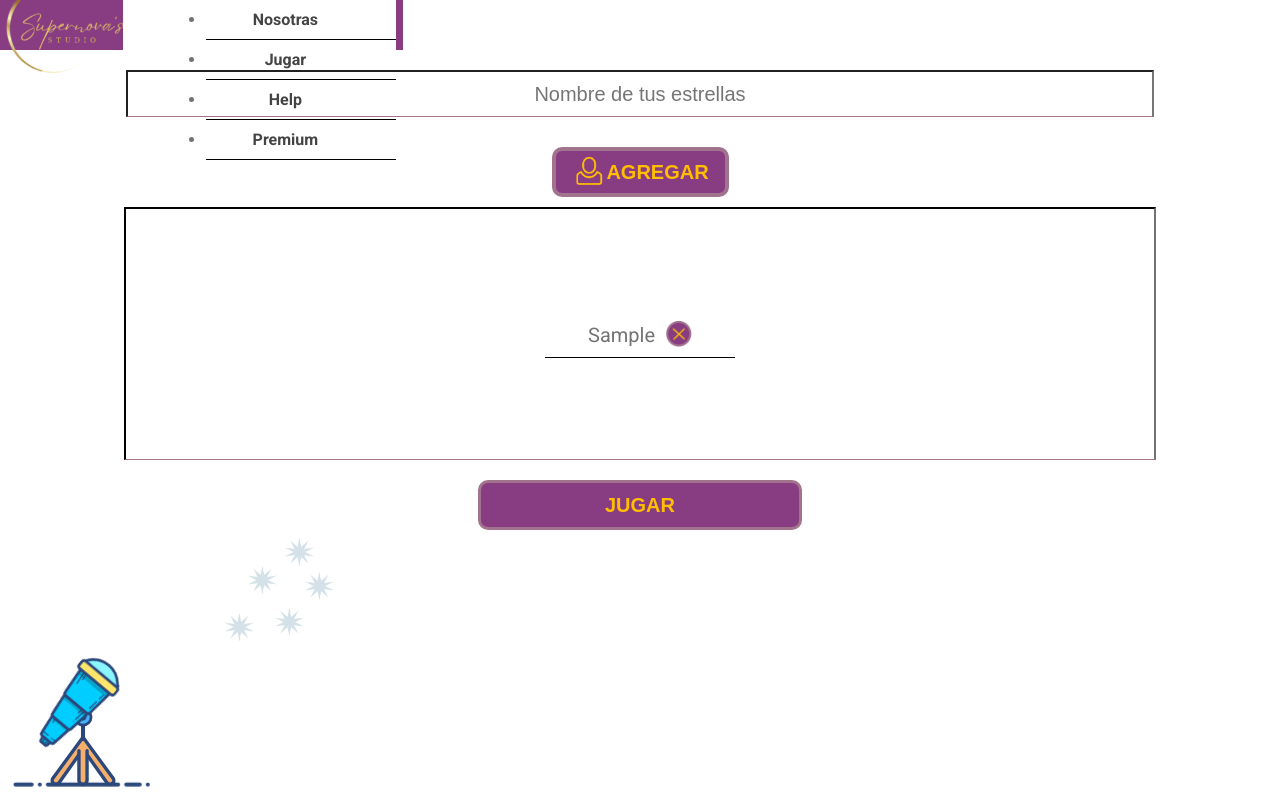
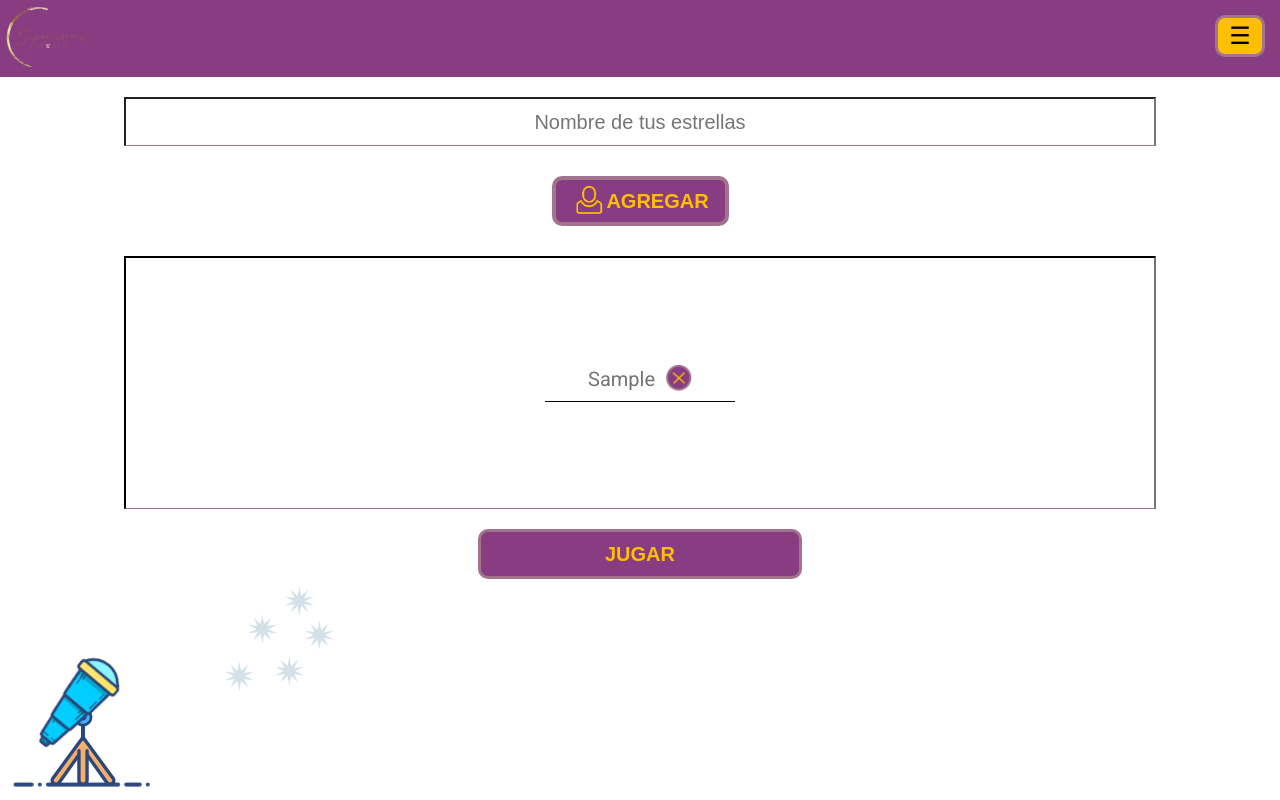
Before and after one commit to mgblanco10/wheelOfDoom, a plain HTML site: page page/index.html in a window 1280 px wide. Both pictures are taken after typing "Sample" into the empty fields and a click on the button "AGREGAR". Drawn offline with Linux system fonts and the light colour scheme.

Commit message:
wip header

```diff
--- a/page/index.html
+++ b/page/index.html
@@ -13,29 +13,30 @@
     <title>Shooting stars</title>
 </head>
   <body>
-    <header class="main-header">
-        <img class="main-logo" src="/images/logo-supernovas.png" alt="imagen del logo">
-        <nav id="nav" class="main-nav" >
-          <ul class="nav-links">
-            <li><a class="link-item" href="#">Nosotras</a></li>
-            <li><a class="link-item" href="#">Jugar</a></li>
-            <li><a class="link-item" href="#">Help</a></li>
-            <li><a class="link-item" href="#">Premium</a></li>
+    <header>
+        <a href="/index.html"><img src="/images/logo.png" alt="imagen de logo super nova`s" class="imgLogo"></a>
+        <button class="burgerMenuClose" id="button-menu-close">X</button>
+        <button class="burgerMenuOpen" id="button-menu-open">&#x2630</button>
+        <nav class="mobileMenu">
+            <ul class="navBurger" id="navBurger">
+            <li><button class="buttonMenu">Nosotras
+            </button></li>
+            <li><button class="buttonMenu">Jugar</button></li>
+            <li><button class="buttonMenu">Help</button></li>
+            <li><button class="buttonMenu">Premium</button></li>
           </ul>
-        </nav>
-        <button id="button-menu" class="button-menu">
-          &#x2630
-        </button>
-        <button class="button-menu close">X
-        </button>
+      </nav>
 
       </header>
+
   <section class="container">
     <input type="text" id="inputName" class="input" placeholder="Nombre de tus estrellas">
     <button class="btnAgree"onclick="agreeName()"><img class="user" src="/images/muñequito.png" alt="Icono de busto de persona en color sólido"> AGREGAR</button>
     <ul class="listNames" id="namesList"></ul>
     <button class="buttonPlay" onclick="playGame()">JUGAR</button>
   </section>
+
+
   <svg class="telescope" viewBox="0 0 100 100" width="180" height="180">
     <g transform="translate(5 5) scale(0.9 0.9)">
        <g class="stand">
--- a/script/script.js
+++ b/script/script.js
@@ -1,15 +1,15 @@
-var players = [];
-var playersRemoved = [];
+let players = [];
+let playersRemoved = [];
 
 function agreeName() {
-    var player = document.getElementById("inputName").value;
+    let player = document.getElementById("inputName").value;
 
     if (player !== "") {
-      var li = document.createElement("li");
+      let li = document.createElement("li");
       li.appendChild(document.createTextNode(player));
       players.push(player);
 
-      var deleteButton = document.createElement("img");
+      let deleteButton = document.createElement("img");
       deleteButton.src = "/images/close.png";
       deleteButton.alt = "Eliminar";
       deleteButton.classList.add("deleteButton");
@@ -19,7 +19,6 @@ function agreeName() {
          deleteName(this);
       };
 
-
       li.appendChild(deleteButton);
       document.getElementById("namesList").appendChild(li);
       document.getElementById("inputName").value = "";
@@ -27,7 +26,7 @@ function agreeName() {
   }
 
   function deleteName(button) {
-    var element = button.parentNode;
-    var list = element.parentNode;
+    let element = button.parentNode;
+    let list = element.parentNode;
     list.removeChild(element);
   }
--- a/script/srcriptHeader.js
+++ b/script/srcriptHeader.js
@@ -1,26 +1,71 @@
-//  seleccionamos los dos elementos que serán clickables
+// //  seleccionamos los dos elementos que serán clickables
 
-const toggleButton = document.getElementById("button-menu");
-const navWrapper = document.getElementById("nav");
+// const toggleButton = document.getElementById("button-menu");
+// const navWrapper = document.getElementById("nav");
 
-/*
-  cada ves que se haga click en el botón
-  agrega y quita las clases necesarias
-  para que el menú se muestre.
-*/
-toggleButton.addEventListener("click", () => {
-  toggleButton.classList.toggle("close");
-  navWrapper.classList.toggle("show");
-});
+// /*
+//   cada ves que se haga click en el botón
+//   agrega y quita las clases necesarias
+//   para que el menú se muestre.
+// */
+// toggleButton.addEventListener("click", () => {
+//   toggleButton.classList.toggle("close");
+//   navWrapper.classList.toggle("show");
+// });
 
-/*
-  Cuándo se haga click fuera del contenedor de enlaces
-  el menú debe esconderse.
-*/
+// /*
+//   Cuándo se haga click fuera del contenedor de enlaces
+//   el menú debe esconderse.
+// */
 
-navWrapper.addEventListener("click", e => {
-  if (e.target.id === "nav") {
-    navWrapper.classList.remove("show");
-    toggleButton.classList.remove("close");
+// navWrapper.addEventListener("click", e => {
+//   if (e.target.id === "nav") {
+//     navWrapper.classList.remove("show");
+//     toggleButton.classList.remove("close");
+//   }
+// });
+
+
+
+// const menu = document.getElementById("navBurger");
+// const buttonMenu = document.querySelector("#button-menu-open");
+// const buttonClose = document.querySelector("#button-menu-close");
+
+// function toggleMenu() {
+//   if (menu.classList.contains("showMenu")) {
+//     menu.style.display = "none";
+//     buttonClose.style.display = "none";
+//     buttonMenu.style.display = "flex";
+//   } else {
+//     menu.classList.add("showMenu");
+//     buttonClose.style.display = "flex";
+//     buttonMenu.style.display = "none";
+//   }
+// }
+
+
+// buttonMenu.addEventListener("click", toggleMenu);
+// buttonClose.addEventListener("click", toggleMenu);
+
+
+
+const menu = document.getElementById("navBurger");
+const buttonMenu = document.querySelector("#button-menu-open");
+const buttonClose = document.querySelector("#button-menu-close");
+
+function toggleMenu() {
+  if (menu.style.display === "none"|| menu.style.display === "") {
+    menu.style.display = "block";
+    buttonClose.style.display = "flex";
+    buttonMenu.style.display = "none";
+  } else {
+    menu.style.display = "none";
+    buttonClose.style.display = "none";
+    buttonMenu.style.display = "flex";
   }
-});
+}
+
+buttonClose.style.display = "none"; // Ocultar el botón de cierre al inicio
+
+buttonMenu.addEventListener("click", toggleMenu);
+buttonClose.addEventListener("click", toggleMenu);
--- a/style/styleHeader.css
+++ b/style/styleHeader.css
@@ -1,151 +1,58 @@
-
-*{
-    margin: 0px;
-    padding: 0px;
-    }
-    .main-logo{
-      width: 3.5rem;
-    }
-    .main-header {
-      height: 50px;
+.header {
   width: 390px;
-      display: flex;
-      justify-content: space-between;
-      align-items: center;
-      background-color: #883c82;
-      padding: 0 0.4rem;
+  height: 71px;
 }
 
-    .main-nav {
-      position: fixed;
-      top: 0;
-      left: 0;
-      height: 100vh;
-      width: 100%;
-      margin-left: -100%;
-      transition: all 0.2s linear;
-      background-color: rgba(0, 0, 0, 0.7);
-      z-index: 100;
+.imgLogo {
+  width: 90px;
 }
 
-    .main-nav.show {
-      margin-left: 0;
+.navBurger {
+  display: none;
+  position: fixed;
+  z-index: 99;
+  text-decoration: none;
+  width: 390px;
+  height: 315px;
+  background-image: url(/images/menuBackground.png);
+  margin: 0px;
+  padding: 0px 25px;
+  /* top: -400px; */
+  transition: top 0.3s ease-in-out;
 }
 
-    .nav-links {
-      background-color: rgb(250, 250, 250);
-      display: flex;
-      flex-direction: column;
-      width: 70%;
-      height: 100%;
-      align-items: center;
-      justify-content: flex-start;
+li {
+  padding-top: 0px;
+}
+.buttonMenu {
+  background-color: var(--mainColor);
+  border: 3px solid var(--borderColor);
+  color: var(--buttonText);
+  width: 324px;
+  height: 50px;
+  border-radius: 10px;
+  font-weight: bold;
+  font-size: 20px;
+  transform: translateY(100%);
+  transition: transform 2s;
+}
+.burgerMenuClose,
+.burgerMenuOpen {
+  width: 50px;
+  height: 42px;
+  border: 3px solid var(--borderColor);
+  background-color: var(--buttonText);
+  border-radius: 10px;
+  color: var(--black);
+  font-size: 24px;
+  cursor: pointer;
+  position: absolute;
+  top: 15px;
+  right: 15px;
 }
 
-    .link-item {
-      margin-top: 2rem;
-      color: #444444;
-      text-decoration: none;
-      font-weight: bold;
-      position: relative;
+.showMenu .navBurger {
+  display: block;
+  top: 50%;
+  transform: translateY(-70%);
 }
-
-    .link-item::after {
-      position: absolute;
-      content: "";
-      background-color: black;
-      bottom: -5px;
-      left: 0;
-      width: 0%;
-      height: 3px;
-      transition: 0.3s ease all;
-    }
-
-    .link-item:hover::after {
-      width: 100%;
-    }
-
-    .button-menu {
-      z-index: 200;
-      width: 40px;
-      height: 40px;
-      border: none;
-      display: flex;
-      background: none;
-      flex-direction: column;
-      align-items: center;
-      justify-content: center;
-      cursor: pointer;
-      font-size: 20px;
-    }
-
-
-    /* .button-menu span {
-      width: 37px;
-      height: 4px;
-      margin-bottom: 5px;
-      position: relative;
-      background: #444444;
-      border-radius: 3px;
-      transform-origin: 4px 0px;
-      transition: all 0.2s linear;
-    } */
-
-   /*  .button-menu.close span {
-      opacity: 1;
-      transform: rotate(45deg) translate(0px, 0px);
-      background: #ffffff;
-    } */
-
-    /* .button-menu.close span:nth-child(2) {
-      transform: rotate(-45deg) translate(-8px, 5px);
-    }
-
-    .button-menu.close span:nth-child(3) {
-      display: none;
-    } */
-
-    @media screen and (min-width: 768px) {
-      .button-menu {
-        display: none;
-      }
-
-      .main-logo {
-        flex-basis: 30%;
-      }
-
-      .main-nav {
-        position: static;
-        margin-left: 0;
-        flex-basis: 70%;
-        height: 100%;
-      }
-
-      .nav-links {
-        width: 100%;
-        flex-direction: row;
-        flex-wrap: wrap;
-        align-items: center;
-        justify-content: flex-end;
-        background: white;
-      }
-
-      .link-item {
-        display: inline-block;
-        margin-top: 0;
-        margin-right: 2rem;
-      }
-    }
-
-
-  @media screen and (min-width: 767px) {
-    .button-menu{
-      display: none;
-    }
-  }
-
-  @media screen and (min-width: 850px) {
-    .button-menu{
-      display: none;
-    }
-  }
```
Also changed, not shown: index.html (+13 -16 lines), images/menuBackground.png (added). Lines whose indentation alone changed are shown as unchanged.
